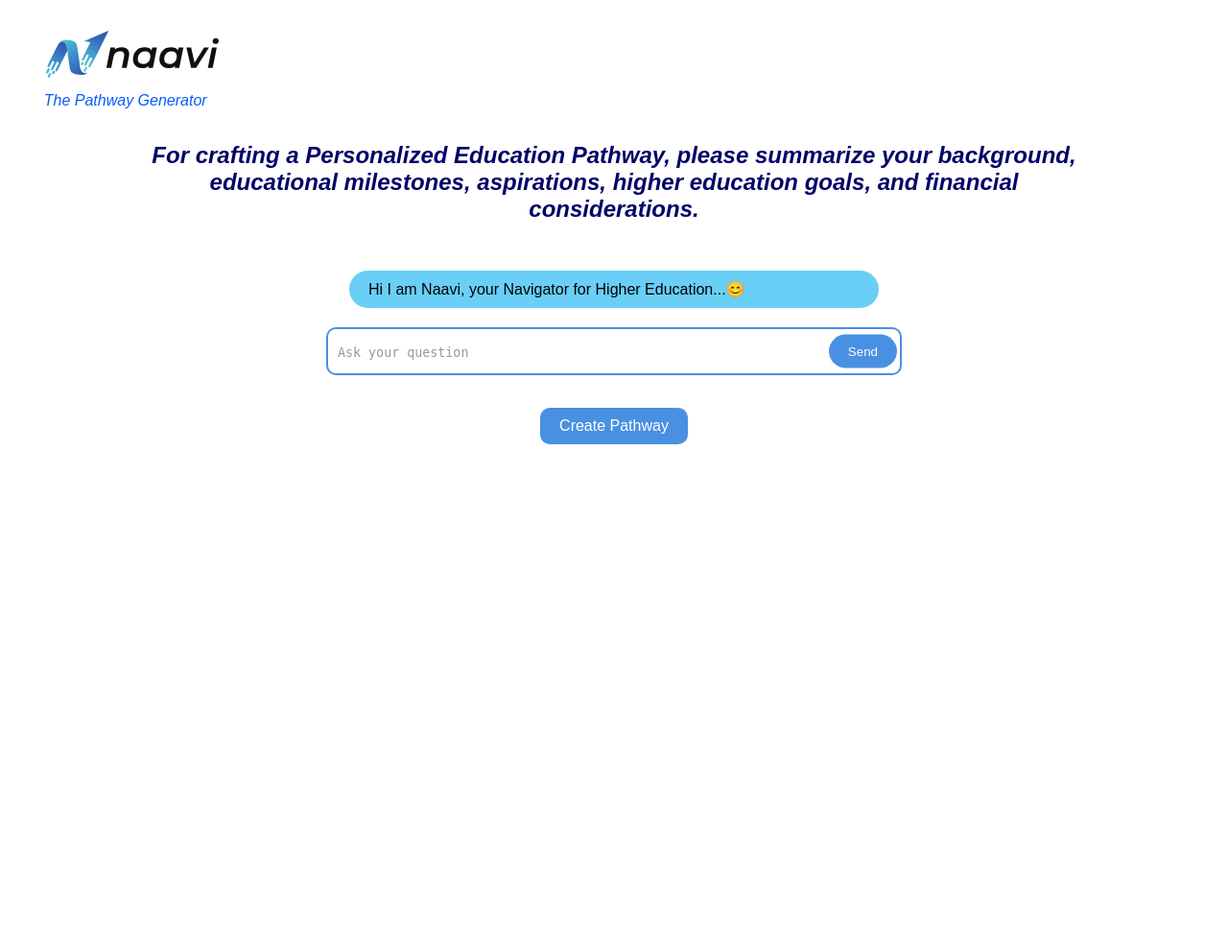
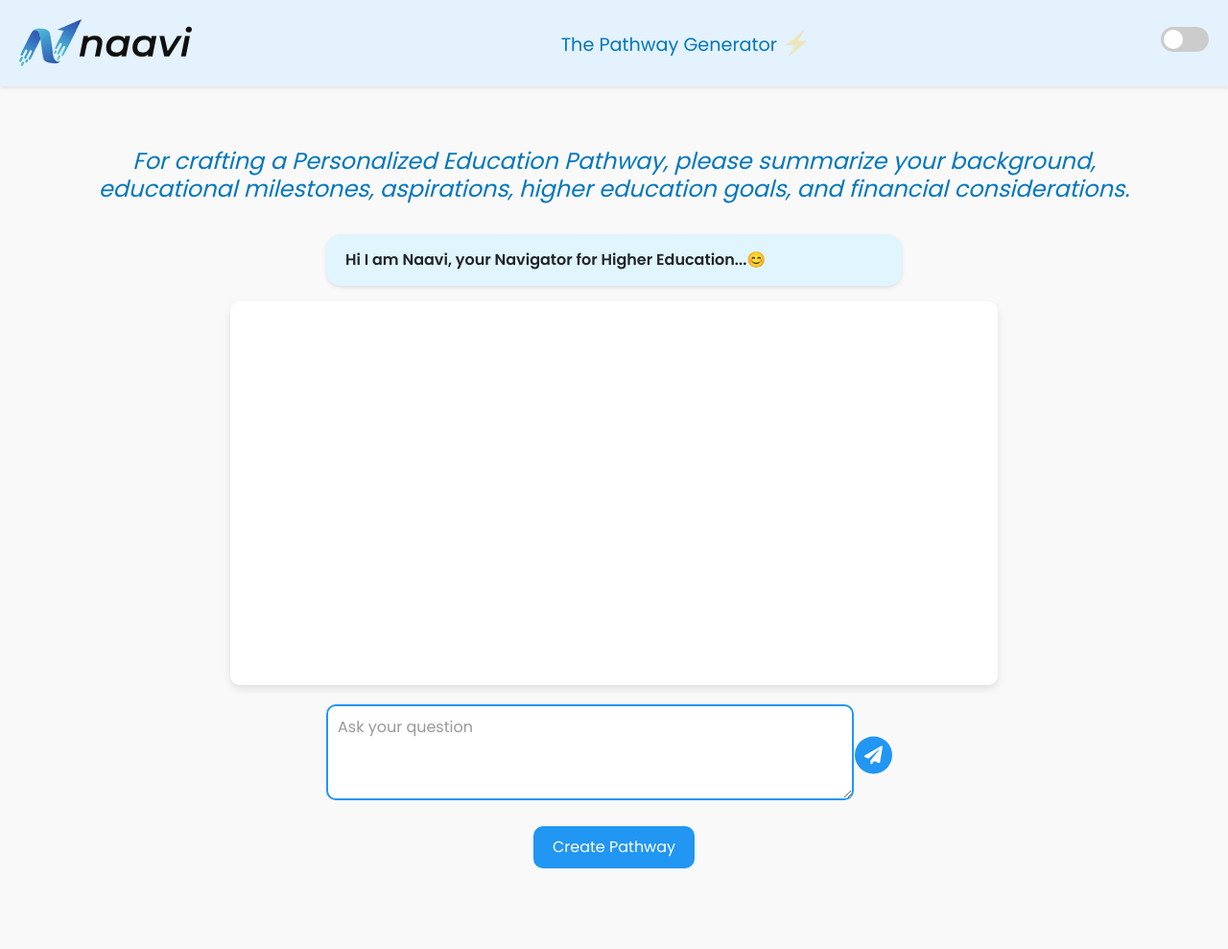
Before and after one commit to sivasai3949/NAAVI-GERMAN, a FastAPI app: page / in a window 1280 px wide. Shown: the whole page at 96% size. Before the commit the page ends 463 px from the top, so only its background shows below. Run offline with FastAPI, Linux system fonts and the light colour scheme; some libraries are stand-ins or nearby versions.

Commit message:
Push code

```diff
--- a/static/script.js
+++ b/static/script.js
@@ -1,35 +1,57 @@
-document.getElementById('send-btn').addEventListener('click', function(event) {
+document.getElementById("send-btn").addEventListener("click", function (event) {
   event.preventDefault();
   sendUserInput();
 });
 
-document.getElementById('user-input').addEventListener('keypress', function(event) {
+document
+  .getElementById("user-input")
+  .addEventListener("keypress", function (event) {
     if (event.keyCode === 13 && !event.shiftKey) {
       event.preventDefault();
       sendUserInput();
     }
   });
 
-document.getElementById('pathway-btn').addEventListener('click', function(event) {
+document
+  .getElementById("pathway-btn")
+  .addEventListener("click", function (event) {
     event.preventDefault();
     createPathway();
   });
 
+document.getElementById("theme-toggle").addEventListener("click", function () {
+  document.body.classList.toggle("dark-mode");
+  document.querySelector("header").classList.toggle("dark-mode");
+  document
+    .querySelectorAll(".intro-bubble")
+    .forEach((el) => el.classList.toggle("dark-mode"));
+  document.querySelector(".chat-container").classList.toggle("dark-mode");
+  document
+    .querySelectorAll(".robot-bubble")
+    .forEach((el) => el.classList.toggle("dark-mode"));
+  document
+    .querySelectorAll(".user-bubble")
+    .forEach((el) => el.classList.toggle("dark-mode"));
+  document.querySelector("textarea").classList.toggle("dark-mode");
+  document.getElementById("send-btn").classList.toggle("dark-mode");
+  document.getElementById("pathway-btn").classList.toggle("dark-mode");
+});
+
 function sendUserInput() {
-    var userInput = document.getElementById('user-input').value;
+  var userInput = document.getElementById("user-input").value;
   if (!userInput.trim()) return;
 
   showLoading(); // Show loading indicator
 
-    fetch('/process_chat', {
-        method: 'POST',
+  fetch("/process_chat", {
+    method: "POST",
     headers: {
-            'Content-Type': 'application/x-www-form-urlencoded',
+      "Content-Type": "application/x-www-form-urlencoded",
     },
-        body: 'user_input=' + encodeURIComponent(userInput)
+    body: "user_input=" + encodeURIComponent(userInput),
   })
-    .then(response => response.json())
-    .then(data => {
+    .then((response) => response.json())
+    .then((data) => {
       hideLoading(); // Hide loading indicator
       if (data.error) {
         appendChat("robot", "Error: " + data.error);
@@ -43,54 +65,54 @@ function sendUserInput() {
           appendChat("robot", data.question);
         }
         if (data.show_pathway_button) {
-                document.getElementById('pathway-btn').classList.remove('hidden');
+          document.getElementById("pathway-btn").classList.remove("hidden");
         } else {
-                document.getElementById('pathway-btn').classList.add('hidden');
+          document.getElementById("pathway-btn").classList.add("hidden");
         }
       }
     })
-    .catch(error => {
+    .catch((error) => {
       hideLoading(); // Hide loading indicator
-        console.error('Error:', error);
+      console.error("Error:", error);
     });
 }
 
 function createPathway() {
-    window.open('/generate_pathway', '_blank');
+  window.open("/generate_pathway", "_blank");
 }
 
 function appendChat(role, message) {
-    var chatContainer = document.getElementById('chat-container');
-    var chatBubble = document.createElement('div');
-    chatBubble.classList.add('chat-bubble');
-    chatBubble.classList.add(role + '-bubble');
+  var chatContainer = document.getElementById("chat-container");
+  var chatBubble = document.createElement("div");
+  chatBubble.classList.add("chat-bubble");
+  chatBubble.classList.add(role + "-bubble");
   chatBubble.innerText = message;
 
   chatContainer.appendChild(chatBubble);
-    document.getElementById('user-input').value = ''; // Clear input field after sending
+  document.getElementById("user-input").value = ""; // Clear input field after sending
   chatContainer.scrollTop = chatContainer.scrollHeight; // Scroll to bottom of chat
 }
 
 function showLoading() {
-    var chatContainer = document.getElementById('chat-container');
-    var loadingIndicator = document.createElement('div');
-    loadingIndicator.id = 'loading-indicator';
-    loadingIndicator.classList.add('chat-bubble', 'robot-bubble');
-    loadingIndicator.innerText = '...'; // Loading dots
+  var chatContainer = document.getElementById("chat-container");
+  var loadingIndicator = document.createElement("div");
+  loadingIndicator.id = "loading-indicator";
+  loadingIndicator.classList.add("chat-bubble", "robot-bubble");
+  loadingIndicator.innerText = "..."; // Loading dots
   chatContainer.appendChild(loadingIndicator);
   chatContainer.scrollTop = chatContainer.scrollHeight; // Scroll to bottom of chat
 }
 
 function hideLoading() {
-    var loadingIndicator = document.getElementById('loading-indicator');
+  var loadingIndicator = document.getElementById("loading-indicator");
   if (loadingIndicator) {
     loadingIndicator.remove();
   }
 }
 
 function triggerConfetti() {
-    var end = Date.now() + (2 * 1000); // Confetti duration: 2 seconds
-    var colors = ['#bb0000', '#ffffff'];
+  var end = Date.now() + 2 * 1000; // Confetti duration: 2 seconds
+  var colors = ["#bb0000", "#ffffff"];
 
   function frame() {
     confetti({
@@ -98,14 +120,14 @@ function triggerConfetti() {
       angle: 60,
       spread: 55,
       origin: { x: 0 },
-            colors: colors
+      colors: colors,
     });
     confetti({
       particleCount: 2,
       angle: 120,
       spread: 55,
       origin: { x: 1 },
-            colors: colors
+      colors: colors,
     });
 
     if (Date.now() < end) {
--- a/static/styles.css
+++ b/static/styles.css
@@ -1,101 +1,187 @@
+/* Base Styles */
 body {
-  font-family: Arial, sans-serif;
+  font-family: "Poppins", sans-serif;
   margin: 0;
   padding: 0;
-  background-color: #fff;
-  overflow-x: hidden; /* Prevent horizontal overflow */
+  background-color: #f9f9f9;
+  overflow-x: hidden;
+  transition: background-color 0.3s, color 0.3s;
 }
 
 header {
-  text-align: center;
-  padding: 20px;
-  background-color: #f7f4f4;
-  color: #075cf9;
+  background-color: #e3f2fd;
+  color: #0277bd;
+  box-shadow: 0 2px 4px rgba(0, 0, 0, 0.1);
+  padding: 10px 0;
+  transition: background-color 0.3s, color 0.3s;
 }
 
-header h1 {
-  margin: 0;
-  font-size: 2.5rem;
+.header-container {
+  display: flex;
+  align-items: center;
+  justify-content: space-between; /* Spread items out */
+  padding: 10px 20px;
 }
 
-header p {
+.logo-container {
+  margin-right: 20px;
+}
+
+.logo-icon {
+  height: 50px;
+}
+
+.tagline-container {
+  text-align: center;
+  flex-grow: 1; /* Allow tagline to take up remaining space */
+}
+
+.tagline-container p {
   margin: 0;
-  font-size: 1rem;
+  font-size: 1.2rem;
+  position: relative;
+}
+
+.blinking-lightning {
+  font-size: 1.5rem;
+  color: #ffeb3b; /* Lightning yellow */
+  animation: blink 1s infinite;
+}
+
+@keyframes blink {
+  0% {
+    opacity: 1;
+  }
+  50% {
+    opacity: 0;
+  }
+  100% {
+    opacity: 1;
+  }
+}
+
+.theme-toggle-container {
+  display: flex;
+  align-items: center;
+}
+
+.theme-toggle {
+  display: none;
+}
+
+.theme-toggle-label {
+  display: inline-block;
+  width: 50px;
+  height: 26px;
+  background-color: #ccc;
+  border-radius: 50px;
+  position: relative;
+  cursor: pointer;
+}
+
+.theme-toggle-slider {
+  position: absolute;
+  top: 3px;
+  left: 3px;
+  width: 20px;
+  height: 20px;
+  background-color: white;
+  border-radius: 50%;
+  transition: transform 0.3s;
+}
+
+.theme-toggle:checked + .theme-toggle-label {
+  background-color: #2196f3;
+}
+
+.theme-toggle:checked + .theme-toggle-label .theme-toggle-slider {
+  transform: translateX(24px);
 }
 
 main {
-  padding: 8rem; /* Adjust padding as needed */
+  padding: 2rem;
+  margin: auto;
   text-align: center;
 }
 
 main h2 {
   font-size: 1.5rem;
-  margin-bottom: 50px;
-  color: #020568;
+  margin-bottom: 2rem;
+  color: #0277bd;
   font-style: italic;
 }
 
-/* Introductory message styling */
+.content-container {
+  padding: 2rem;
+}
+
 .intro-message-container {
   display: flex;
-  justify-content: center; /* Center the intro message */
-  margin-bottom: 0px; /* Space below introductory message */
+  justify-content: center;
+  margin-bottom: 1rem;
 }
 
 .intro-bubble {
-  background-color: #69cff7;
+  background-color: #e1f5fe; /* Light blue */
   text-align: left;
-  padding: 10px 20px;
-  border-radius: 20px;
-  width: 50%;
-  max-width: 600px; /* Set a maximum width for consistency */
-  overflow: auto;
-  resize: none; /* Ensure it is not resizable */
+  padding: 15px 20px;
+  border-radius: 15px;
+  width: 100%;
+  font-weight: 900;
+  max-width: 600px; /* Max width for readability */
+  box-shadow: 0 2px 4px rgba(0, 0, 0, 0.1); /* Light shadow */
 }
 
-/* Chat container styling */
 .chat-container {
-  max-width: 600px;
-  margin: 0 auto; /* Center the chat container */
-  padding: 0; /* No padding to prevent wrapping */
-  background: none; /* Remove background */
-  border: none; /* Remove border */
-  box-shadow: none; /* Remove shadow */
-  overflow: auto; /* Allow scrolling */
+  margin: 0 auto;
+  max-width: 800px;
+  padding: 20px;
+  background-color: #fff; /* White background for chat */
+  border-radius: 10px;
+  box-shadow: 0 4px 8px rgba(0, 0, 0, 0.1);
+  overflow-y: auto; /* Scrollable chat */
+  height: 400px; /* Fixed height */
 }
 
-/* Chat bubbles styling */
 .chat-bubble {
   padding: 10px 20px;
   margin: 10px 0;
   border-radius: 20px;
-  max-width: 100%;
-  overflow: auto;
-  display: inline-block; /* Allow bubbles to be on the same line if needed */
-  vertical-align: top; /* Align bubbles at the top */
-  box-sizing: border-box; /* Include padding and border in the element's total width and height */
+  max-width: 80%; /* Max width for better readability */
+  box-sizing: border-box; /* Include padding and border in the width */
+  display: block;
 }
 
-/* Apply resizable feature only to chatbot responses */
 .robot-bubble {
-  background-color: #e0e0e0;
+  background-color: #f5f5f5; /* Light gray for robot messages */
   text-align: left;
-  overflow: auto;
-  display: block; /* Ensure it takes a new line */
 }
 
 .user-bubble {
-  background-color: #4a90e2;
+  background-color: #2196f3; /* Blue for user messages */
   color: #fff;
   text-align: left;
-  resize: vertical; /* Allow resizing */
-  overflow: auto;
-  display: block; /* Ensure it takes a new line */
-  border-radius: 20px; /* Smooth rounded corners */
-  box-sizing: border-box; /* Include padding and border in the element's total width and height */
+  margin-left: auto;
+  border-radius: 20px;
+  position: relative;
+  padding: 10px 20px;
+  box-sizing: border-box;
 }
 
-/* Form styling for user input */
+.user-bubble::before {
+  content: "";
+  width: 0;
+  height: 0;
+  border: 10px solid transparent;
+  border-right-color: #2196f3;
+  border-left: 10px solid transparent;
+  border-top: 10px solid transparent;
+  border-bottom: 10px solid transparent;
+  position: absolute;
+  top: 10px;
+  right: -10px;
+}
+
 .user-input-form {
   display: flex;
   flex-direction: column;
@@ -103,68 +189,64 @@ main h2 {
   margin-top: 20px;
 }
 
-/* Input container styling */
 .input-container {
   position: relative;
   width: 100%;
   max-width: 600px;
 }
 
-/* Textarea styling */
 textarea {
-  width: 100%;
-  height: 50px;
-  padding: 10px; /* Adjust padding to fit design */
-  border: 2px solid #4a90e2;
+  width: calc(100% - 50px); /* Adjusted for space for the icon button */
+  height: 100px;
+  padding: 10px;
+  border: 2px solid #2196f3;
   border-radius: 10px;
-  margin-bottom: 10px;
+  margin-right: 50px; /* Space for the icon button */
   transition: border-color 0.3s;
-  box-sizing: border-box; /* Ensure padding and border are included in the width */
-  resize: none; /* Ensure it is not resizable */
-  line-height: 1.5; /* Ensure vertical centering */
-  text-align: left; /* Align text to the left */
+  box-sizing: border-box;
 }
 
 textarea::placeholder {
-  color: #999; /* Placeholder text color */
-  padding-top: 5px;
+  color: #999;
 }
 
 textarea:focus {
-  border-color: #357ab8;
+  border-color: #0d47a1;
 }
 
-/* Button inside the input container */
 #send-btn {
   position: absolute;
-  right: 5px;
-  top: 39%;
+  right: 10px;
+  top: 50%;
   transform: translateY(-50%);
-  background-color: #4a90e2;
+  background-color: #2196f3;
   color: #fff;
   border: none;
-  padding: 10px 20px;
-  border-radius: 40px;
+  padding: 10px;
+  border-radius: 50%;
   cursor: pointer;
   transition: background-color 0.3s;
+  font-size: 1.2rem;
+  display: flex;
+  align-items: center;
+  justify-content: center;
 }
 
 #send-btn:hover {
-  background-color: #357ab8;
+  background-color: #0d47a1;
 }
 
-/* Ensure visibility of the "Create Pathway" button */
 #pathway-btn {
-  background-color: #4a90e2;
+  background-color: #2196f3;
   color: #fff;
   border: none;
   padding: 10px 20px;
   border-radius: 10px;
   cursor: pointer;
   transition: background-color 0.3s;
-  margin-top: 20px; /* Ensure some space above */
-  display: block; /* Center button and add space above */
-  margin: 20px auto; /* Center button horizontally */
+  margin-top: 20px;
+  display: block;
+  margin: 20px auto;
   font-size: medium;
 }
 
@@ -172,109 +254,43 @@ textarea:focus {
   display: none;
 }
 
-.logo-container {
-  display: flex;
-  align-items: center;
-  position: absolute;
-  top: 2rem;
-  left: 3rem;
+/* Dark Theme Styles */
+body.dark-mode {
+  background-color: #121212;
+  color: #e0e0e0;
 }
 
-.logo-icon {
-  height: 50px;
-  margin-right: 10px;
+header.dark-mode {
+  background-color: #1e1e1e;
+  color: #e0e0e0;
 }
 
-.logo-container p {
-  color: #075cf9;
-  position: relative;
-  top: 3rem;
-  right: 12rem;
-  font-style: italic;
+.intro-bubble.dark-mode {
+  background-color: #333;
 }
 
-/* For pathway results container */
-.pathway-content {
-  padding: 20px;
-  background: #fff;
-  border-radius: 10px;
-  box-shadow: 0 2px 4px rgba(0, 0, 0, 0.1);
-  max-width: 800px;
-  margin: 0 auto;
-  overflow: auto; /* Allows scrolling */
+.chat-container.dark-mode {
+  background-color: #1e1e1e;
 }
 
-/* DP-OPT content styling */
-.dp-opt-content {
-  padding: 40px;
-  background-color: #f3f4f6; /* Light gray background */
-  border-radius: 10px;
-  box-shadow: 0 4px 8px rgba(0, 0, 0, 0.1);
-  max-width: 800px;
-  margin: 40px auto; /* Center the DP-OPT section */
-  text-align: left; /* Align text to the left */
-  color: #333;
+.robot-bubble.dark-mode {
+  background-color: #2e2e2e;
 }
 
-.dp-opt-heading {
-  font-size: 1.8rem;
-  color: #333;
-  margin-bottom: 20px;
+.user-bubble.dark-mode {
+  background-color: #1976d2;
 }
 
-.dp-opt-subheading {
-  font-size: 1.4rem;
-  color: #075cf9;
-  margin-top: 20px;
-  margin-bottom: 10px;
+textarea.dark-mode {
+  border-color: #1976d2;
+  background-color: #333;
+  color: #e0e0e0;
 }
 
-.dp-opt-text {
-  font-size: 1rem;
-  line-height: 1.6;
-  margin-bottom: 20px;
+#send-btn.dark-mode {
+  background-color: #1976d2;
 }
 
-.dp-opt-features {
-  list-style-type: disc;
-  padding-left: 20px;
-  margin-bottom: 20px;
+#pathway-btn.dark-mode {
+  background-color: #1976d2;
 }
-
-.dp-opt-instructions {
-  list-style-type: decimal;
-  padding-left: 20px;
-  margin-bottom: 20px;
-}
-
-.dp-opt-features li,
-.dp-opt-instructions li {
-  margin-bottom: 10px;
-}
-
-.dp-opt-intro {
-  font-size: 1.2rem;
-  margin-bottom: 20px;
-}
-
-.dp-opt-content img {
-  max-width: 100%;
-  border-radius: 10px;
-  margin: 20px 0;
-}
-
-.dp-opt-content p, .dp-opt-content li {
-  color: #444;
-}
-
-.dp-opt-content p strong {
-  color: #075cf9; /* Highlighting specific text */
-}
-
-.dp-opt-content p em {
-  color: #4a90e2; /* Emphasizing specific text */
-}
-
-.dp-opt-content p span {
-  color: #e74c3c; /* Additional emphasis */
-}
--- a/templates/chat.html
+++ b/templates/chat.html
@@ -1,80 +1,76 @@
 <!DOCTYPE html>
 <html lang="en">
   <head>
-    <meta charset="UTF-8">
-    <meta name="viewport" content="width=device-width, initial-scale=1.0">
+    <meta charset="UTF-8" />
+    <meta name="viewport" content="width=device-width, initial-scale=1.0" />
     <title>Naavi</title>
-    <link rel="stylesheet" href="/static/styles.css">
-    <link rel="icon" href="/static/favicon.jpg" type="image/x-icon">
+    <link
+      rel="stylesheet"
+      href="https://stackpath.bootstrapcdn.com/bootstrap/4.5.2/css/bootstrap.min.css"
+    />
+    <link
+      rel="stylesheet"
+      href="https://fonts.googleapis.com/css2?family=Poppins:wght@400;600&display=swap"
+    />
+    <link
+      rel="stylesheet"
+      href="https://cdnjs.cloudflare.com/ajax/libs/font-awesome/5.15.4/css/all.min.css"
+    />
+    <link rel="stylesheet" href="/static/styles.css" />
+    <link rel="icon" href="/static/favicon.jpg" type="image/x-icon" />
   </head>
   <body>
+    <header>
+      <div class="header-container">
         <div class="logo-container">
-        <img src="/static/nav_logo.svg" alt="logo Icon" class="logo-icon">
-        <p>The Pathway Generator</p>
+          <img src="/static/nav_logo.svg" alt="logo Icon" class="logo-icon" />
         </div>
+        <div class="tagline-container">
+          <p>
+            The Pathway Generator
+            <span class="blinking-lightning">&#9889;</span>
+          </p>
+        </div>
+        <div class="theme-toggle-container">
+          <input type="checkbox" id="theme-toggle" class="theme-toggle" />
+          <label for="theme-toggle" class="theme-toggle-label">
+            <span class="theme-toggle-slider"></span>
+          </label>
+        </div>
+      </div>
+    </header>
+
     <main>
-        <h2>For crafting a Personalized Education Pathway, please summarize your background, educational milestones, aspirations, higher education goals, and financial considerations.</h2>
-
+      <div class="content-container">
+        <h2>
+          For crafting a Personalized Education Pathway, please summarize your
+          background, educational milestones, aspirations, higher education
+          goals, and financial considerations.
+        </h2>
         <!-- Introductory message -->
         <div class="intro-message-container">
           <div class="intro-bubble">{{ intro_message }}</div>
         </div>
-
         <!-- Chat container -->
         <div id="chat-container" class="chat-container">
           <!-- Chat bubbles will be appended here -->
         </div>
-
         <!-- User input form -->
         <form id="chat-form" class="user-input-form">
           <div class="input-container">
-                <textarea id="user-input" placeholder="Ask your question" rows="4"></textarea>
-                <button type="submit" id="send-btn">Send</button>
+            <textarea
+              id="user-input"
+              placeholder="Ask your question"
+              rows="4"
+            ></textarea>
+            <button type="submit" id="send-btn">
+              <i class="fas fa-paper-plane"></i>
+            </button>
           </div>
         </form>
-
         <!-- Create Pathway button -->
         <button id="pathway-btn" class="hidden">Create Pathway</button>
-
-        <!-- DP-OPT Content -->
-<!--         <section class="dp-opt-content">
-            <h2 class="dp-opt-heading">Differentially-Private Offsite Prompt Tuning (DP-OPT)</h2>
-            <p class="dp-opt-intro">Welcome to our website! Here, you will learn about Differentially-Private Offsite Prompt Tuning (DP-OPT), an innovative solution designed to protect your privacy while using our educational tools. This is especially important for students who want to use these tools without worrying about personal information being exposed.</p>
-
-            <h4 class="dp-opt-subheading">What is DP-OPT?</h4>
-            <p class="dp-opt-text">DP-OPT is a method that helps create prompts without compromising the privacy of your data. <em>Typically, fine-tuning requires sensitive data, which can be risky.</em> <strong>DP-OPT ensures your data remains confidential by handling the tuning process on your own device.</strong> It uses advanced privacy techniques to make sure no identifiable information is revealed.</p>
-
-            <img src="../static/featured.png" alt="Placeholder Image 1">
-
-            <h4 class="dp-opt-subheading">Key Features of DP-OPT</h4>
-            <ul class="dp-opt-features">
-                <li>Privacy Protection: With DP-OPT, you can tune prompts on your device, keeping your data safe from external servers. This is crucial for maintaining privacy, especially for students handling sensitive information.</li>
-                <li>Effective Performance: Even with these privacy measures, DP-OPT maintains high performance, making it suitable for various tasks like writing help, research, and study aids.</li>
-                <li>Versatile Prompts: The prompts you create can be used with different models, ensuring flexibility without sacrificing privacy.</li>
-            </ul>
-
-            <h4 class="dp-opt-subheading">How Does DP-OPT Work?</h4>
-            <p class="dp-opt-text"><strong>Local Prompt Tuning:</strong> You generate and tune prompts on your own device, ensuring your data never leaves your control.</p>
-            <p class="dp-opt-text"><em>Differential Privacy:</em> The process adds noise to your data, protecting individual data points from being identified.</p>
-
-            <img src="../static/x4.png" alt="Placeholder Image 2">
-
-            <h4 class="dp-opt-subheading">How to Use DP-OPT with Our Chatbot</h4>
-            <ol class="dp-opt-instructions">
-                <li>Enter Your Details: The chatbot will ask for your school grade, curriculum, and other relevant information. This helps us provide accurate and personalized responses.</li>
-                <li>Generate Secure Prompts: The prompts you provide are tuned on your device, ensuring your data remains private.</li>
-                <li>Get Tailored Advice: The system uses the secure prompts to offer personalized study plans, career guidance, and other helpful information without exposing your data.</li>
-            </ol>
-
-            <h4 class="dp-opt-subheading">Why DP-OPT is Important for Students</h4>
-            <p class="dp-opt-text">DP-OPT allows you to explore and use powerful tools safely. For students, this means you can get help with your studies, plan your career, and more without risking your personal information. It also ensures compliance with data privacy regulations like GDPR, giving you peace of mind.</p>
-
-            <h4 class="dp-opt-subheading">Future Implications</h4>
-            <p class="dp-opt-text">DP-OPT is not just for students; it has potential applications in various fields where data privacy is critical, such as healthcare, cybersecurity, and legal industries. As privacy concerns grow, methods like DP-OPT will be essential in building trust and enabling innovation.</p>
-
-            <h4 class="dp-opt-subheading">Get Started</h4>
-            <p class="dp-opt-text">Explore our chatbot today and experience the benefits of DP-OPT. Whether you need help with your studies or career advice, we are here to assist you securely and efficiently. Enter your details, generate secure prompts, and receive the guidance you need—all while keeping your data private.</p>
-        </section> -->
+      </div>
     </main>
     <script src="/static/script.js"></script>
   </body>
```
Lines whose indentation alone changed are shown as unchanged.
